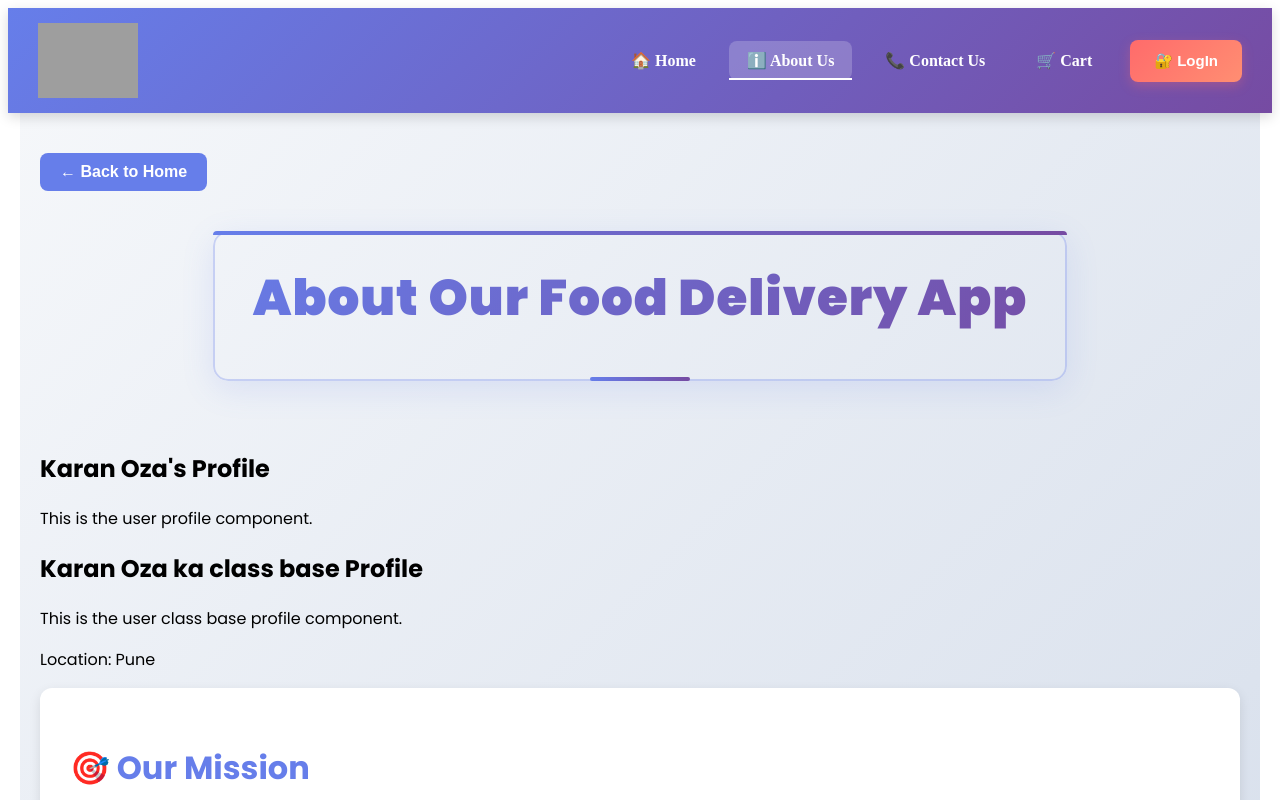
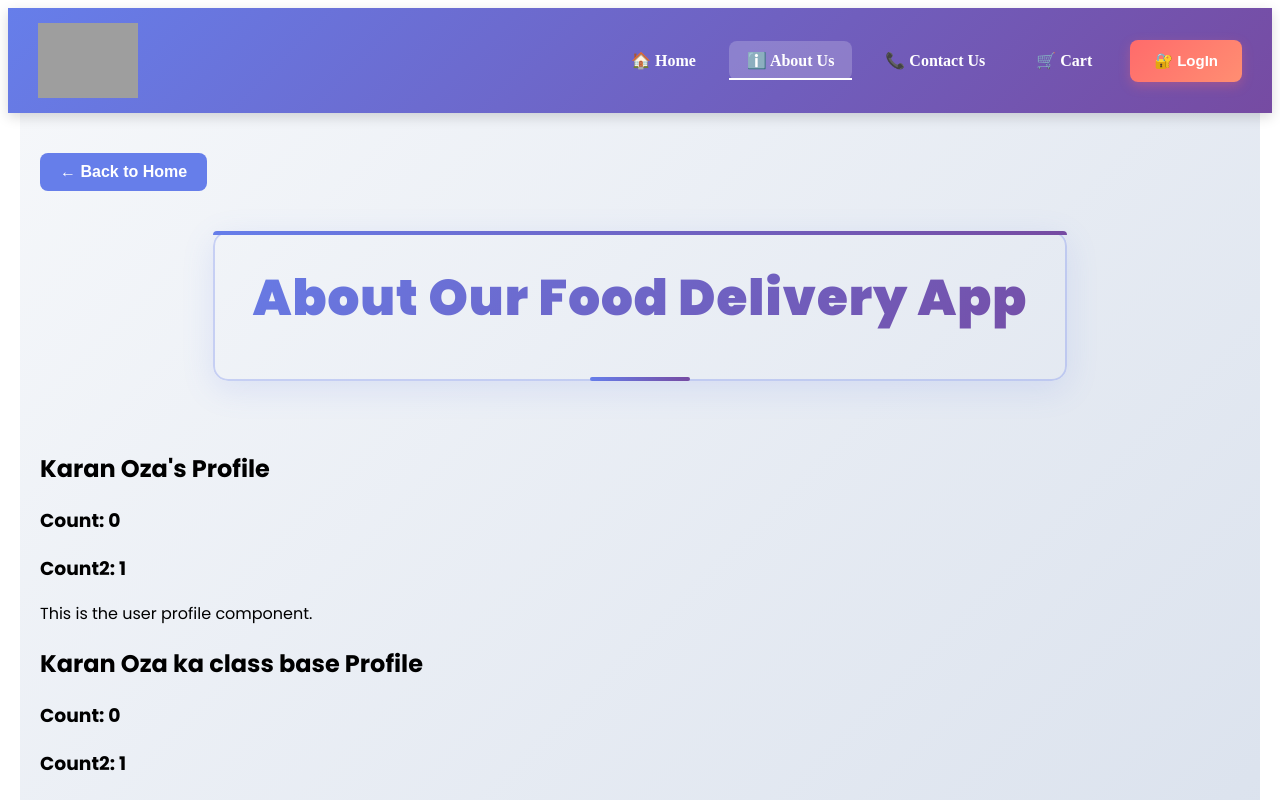
Before and after one commit to karanoza/React_Projects, a React (Vite) app in the folder Food Delievery App/: page /about in a window 1280 px wide. Shown: the top 800 px of the page. Built offline with nearby package versions, Linux system fonts and the light colour scheme; grey boxes are pictures that could not be loaded.

Commit message:
state hook difference between class and functional component

```diff
--- a/Food Delievery App/src/components/User.jsx
+++ b/Food Delievery App/src/components/User.jsx
@@ -1,7 +1,13 @@
+import { useState } from "react";
+
 const User = ({ name }) => {
+  const [count] = useState(0);
+  const [count2] = useState(1);
   return (
     <div>
       <h2>{name}'s Profile</h2>
+      <h3>Count: {count}</h3>
+      <h3>Count2: {count2}</h3>
       <p>This is the user profile component.</p>
     </div>
   );
--- a/Food Delievery App/src/components/UserClass.jsx
+++ b/Food Delievery App/src/components/UserClass.jsx
@@ -5,12 +5,20 @@ class UserClass extends React.Component {
     constructor(props) {
         super(props);
         console.log("UserClass Constructor", props);
+
+        this.state = {
+            count: 0,
+            count2: 1
+        };
     }
     render() {
         const { name, location } = this.props;
+        const { count } = this.state;
         return (
             <div>
                 <h2>{name} base Profile</h2>
+                <h3>Count: {count}</h3>
+                <h3>Count2: {this.state.count2}</h3>
                 <p>This is the user class base profile component.</p>
                 <p>Location: {location}</p>
             </div>
```
